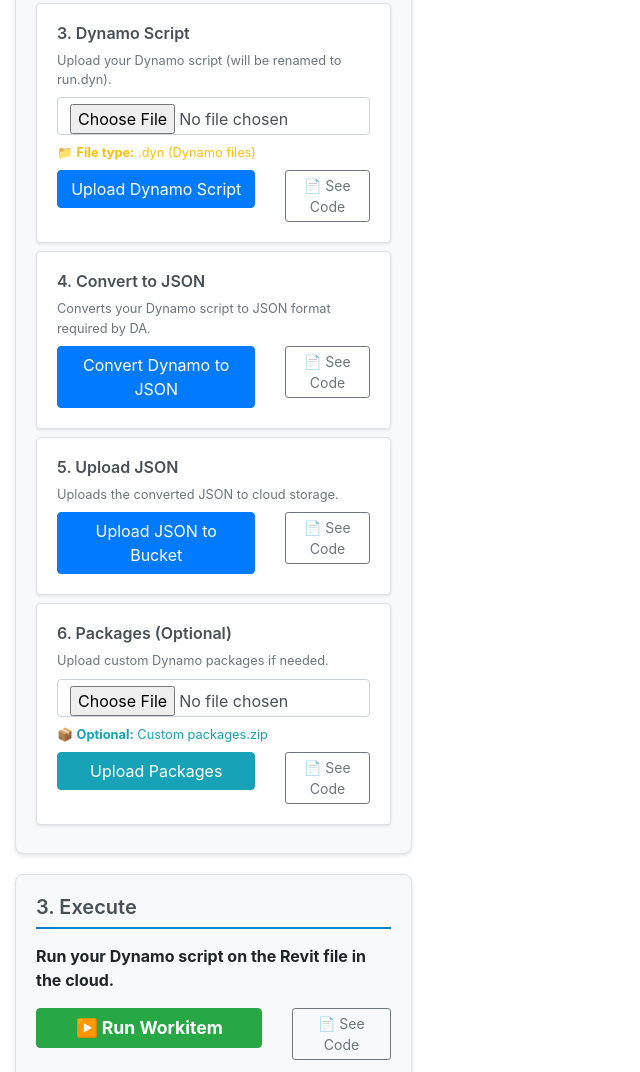
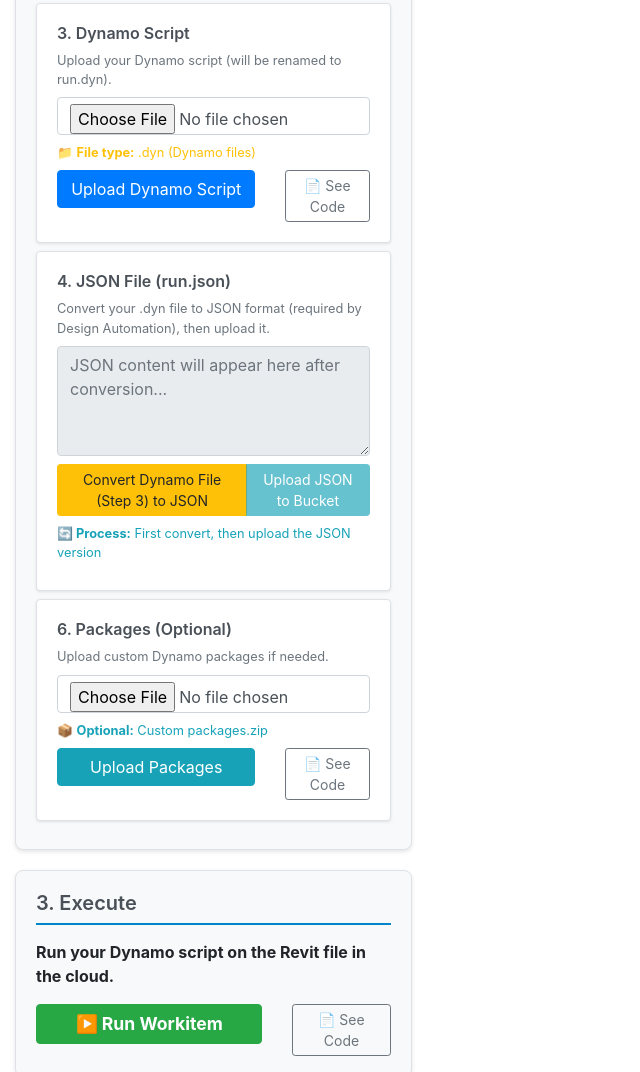
Before and after one commit to marcellosgamb/APS_DESIGN_AUTOMATION_DYNAMO_APP, a website: page index.html in a window 1280 px wide. Shown: the part 2371-3443 px from the top of the page, without its empty margins (0-640 px from the left). Drawn offline with nearby package versions, Linux system fonts and the light colour scheme; no server answers.

Commit message:
Update index.html

```diff
--- a/index.html
+++ b/index.html
@@ -205,31 +205,16 @@
 
                     <div class="card mb-2">
                         <div class="card-body">
-                            <h6>4. Convert to JSON</h6>
-                            <p class="small text-muted mb-2">Converts your Dynamo script to JSON format required by DA.</p>
-                            <div class="row">
-                                <div class="col-8">
-                                    <button id="btnConvertJson" class="btn btn-primary w-100">Convert Dynamo to JSON</button>
-                                </div>
-                                <div class="col-4">
-                                    <button onclick="viewSourceCode('2.3_convert_dynamo_to_json.js')" class="btn btn-outline-secondary btn-sm w-100">📄 See Code</button>
-                                </div>
+                            <h6>4. JSON File (run.json)</h6>
+                            <p class="small text-muted mb-2">Convert your .dyn file to JSON format (required by Design Automation), then upload it.</p>
+                            <div class="mb-2">
+                                <textarea class="form-control" id="jsonContent" rows="4" placeholder="JSON content will appear here after conversion..." readonly></textarea>
                             </div>
-                        </div>
-                    </div>
-
-                    <div class="card mb-2">
-                        <div class="card-body">
-                            <h6>5. Upload JSON</h6>
-                            <p class="small text-muted mb-2">Uploads the converted JSON to cloud storage.</p>
-                            <div class="row">
-                                <div class="col-8">
-                                    <button id="btnUploadJson" class="btn btn-primary w-100">Upload JSON to Bucket</button>
-                                </div>
-                                <div class="col-4">
-                                    <button onclick="viewSourceCode('2.4_upload_json_file.js')" class="btn btn-outline-secondary btn-sm w-100">📄 See Code</button>
-                                </div>
+                            <div class="btn-group w-100 mb-2">
+                                <button type="button" class="btn btn-warning btn-sm" id="btnConvertDynToJson">Convert Dynamo File (Step 3) to JSON</button>
+                                <button type="button" class="btn btn-info btn-sm" id="btnUploadJson" disabled>Upload JSON to Bucket</button>
                             </div>
+                            <small class="text-info mb-2 d-block"><strong>🔄 Process:</strong> First convert, then upload the JSON version</small>
                         </div>
                     </div>
 
@@ -525,7 +510,7 @@
         document.getElementById('btnSetNickname').addEventListener('click', () => makeApiCall('/api/aps/nickname', 'POST'));
         document.getElementById('btnCreateActivity').addEventListener('click', () => makeApiCall('/api/aps/activity', 'POST'));
         document.getElementById('btnCreateBucket').addEventListener('click', () => makeApiCall('/api/aps/bucket', 'POST'));
-        document.getElementById('btnConvertJson').addEventListener('click', () => {
+        document.getElementById('btnConvertDynToJson').addEventListener('click', () => {
             const fileInput = document.getElementById('dynFile');
             if (!fileInput.files[0]) {
                 appendToLog('❌ Please select a Dynamo (.dyn) file first');
```
